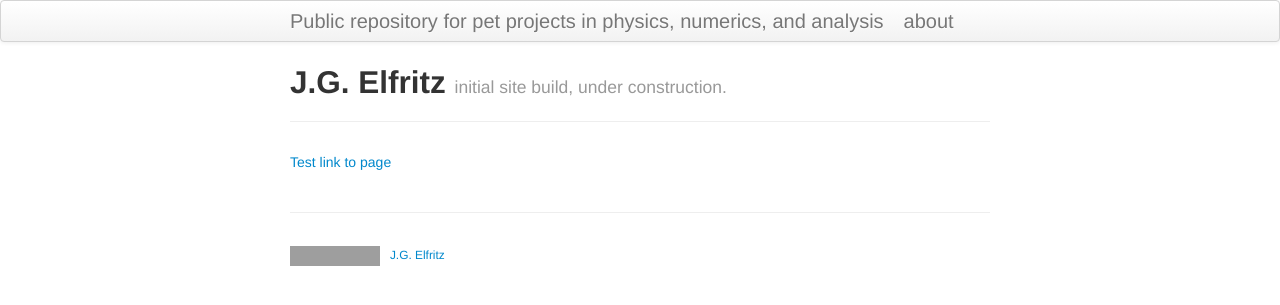
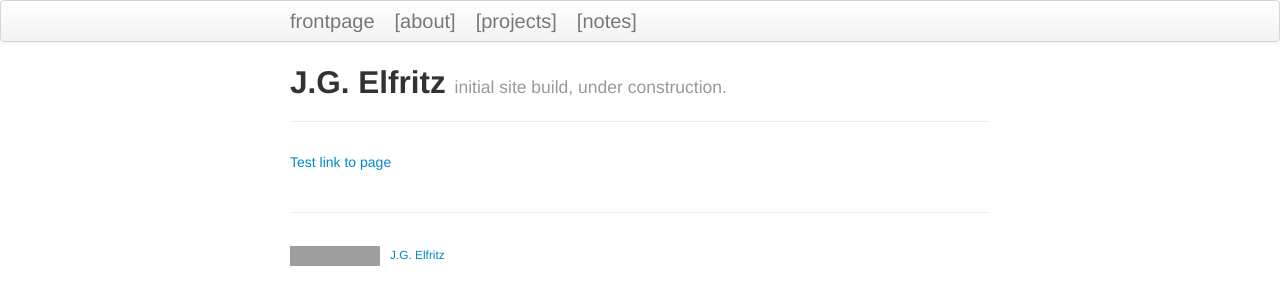
Before and after one commit to justinelfritz/justinelfritz.github.io, a Jekyll site: the page built from index.md, in a window 1280 px wide. Shown: the top 305 px of the page. Built offline with Jekyll 4.4.1, drawn with Linux system fonts in a browser that asks for light colours; grey boxes are pictures that could not be loaded.

Commit message:
navbar title change to HOME, added other links to proj, about, notes

```diff
--- a/_config.yml
+++ b/_config.yml
@@ -8,7 +8,8 @@ highlighter: rouge
 # Themes are encouraged to use these universal variables
 # so be sure to set them if your theme uses them.
 #
-title : Public repository for pet projects in physics, numerics, and analysis
+#title : Public repository for pet projects in physics, numerics, and analysis
+title : [frontpage]
 author :
   name : J.G. Elfritz
   email : justin.elfritz@gmail.com
--- a/_includes/themes/twitter/default.html
+++ b/_includes/themes/twitter/default.html
@@ -34,7 +34,9 @@
       <div class="navbar-inner">
         <div class="container-narrow">
           <a class="brand" href="{{ HOME_PATH }}">{{ site.title }}</a>
-	  <a class="brand" href="{{ HOME_PATH }}/pages/about.html">about</a>
+	  <a class="brand" href="{{ HOME_PATH }}/pages/about.html">[about]</a>
+	  <a class="brand" href="{{ HOME_PATH }}/pages/projects.html">[projects]</a>
+	  <a class="brand" href="{{ HOME_PATH }}/pages/notes.html">[notes]</a>
         </div>
       </div>
     </div>
```
